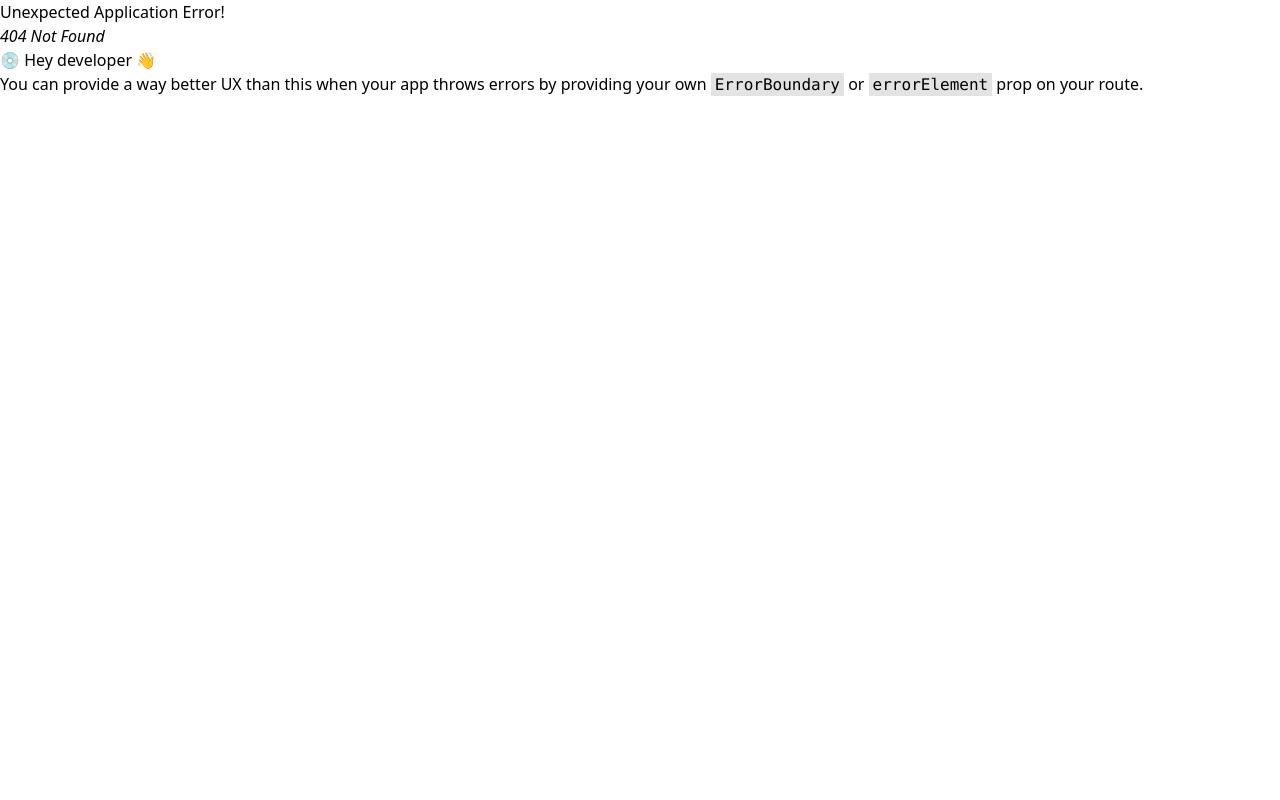
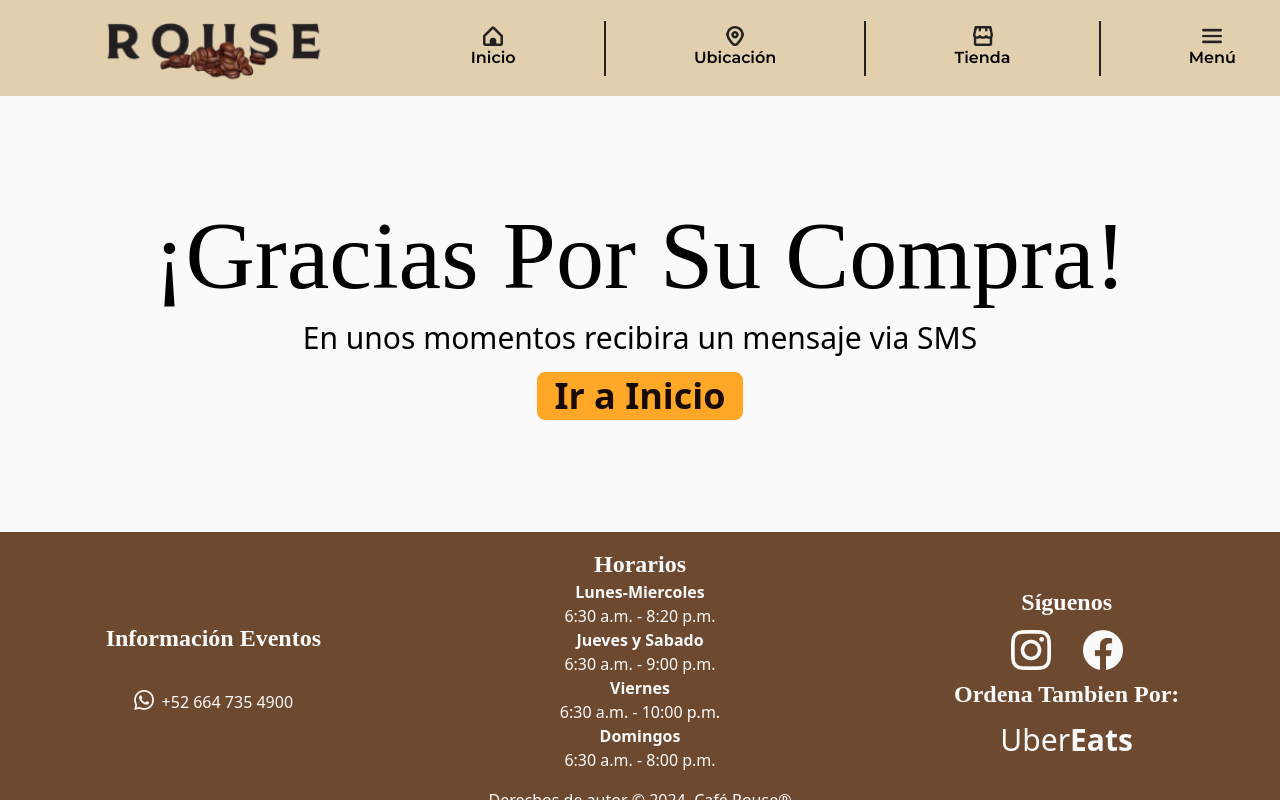
Before and after one commit to MxKzCharlie/cafeRouseGit, a React (Vite) app: page /thankyou in a window 1280 px wide. Before the commit this address had no page. Built offline with nearby package versions, Linux system fonts and the light colour scheme; a web font is replaced by a local one.

Commit message:
try sendOrderPickUp

```diff
--- a/src/components/storePage/paymentSection.jsx
+++ b/src/components/storePage/paymentSection.jsx
@@ -43,7 +43,7 @@ function PaymentSection() {
         sendOrderPickUp(dataClient, count);
     };
 
-    const handlePaymentDelivery = (event) => {
+    const handlePaymentDelivery = async (event) => {
         event.preventDefault();
 
         if(cash){
@@ -56,8 +56,8 @@ function PaymentSection() {
                 "Pago": "Pendiente...",
             });
 
-            sendOrderPickUp(dataClient, count);
-            navigate("/tienda/");
+            await sendOrderPickUp(dataClient, count);
+            navigate("/thankyou/");
         }else{
             if(total === 0){
                 return null;
--- a/src/main.jsx
+++ b/src/main.jsx
@@ -11,7 +11,7 @@ import Bakery from './components/storePage/bakery'
 import Extras from './components/storePage/extras'
 import CarMain from './components/storePage/carMain'
 import DetailsStore from './components/storePage/detailsStore'
-import RainAnimations from './utils/rainAnimations'
+import ThankYouPage from './pages/thankyouPage'
 import './index.css'
 
 const router = createBrowserRouter([
@@ -69,8 +69,8 @@ const router = createBrowserRouter([
     ],
   },
   {
-    path: "test/",
-    element: <RainAnimations />,
+    path: "thankyou/",
+    element: <ThankYouPage />,
   },
 ]);
 
--- /dev/null
+++ b/src/pages/thankyouPage.jsx
@@ -0,0 +1,28 @@
+import HeaderV2 from "../components/HeaderV2"
+import Footer from "../components/Footer"
+import { MenuContext } from '../utils/Contexts'
+import { useMenu } from "../hooks/globalStates"
+import { Link } from "react-router-dom"
+
+function ThankYouPage() {
+    const {menu, setMenu} = useMenu();
+
+    return (
+        <MenuContext.Provider value={{menu, setMenu}}>
+            <div className="bg-bgWhite w-screen h-screen grid overflow-x-hidden
+            sm:grid-rows-custom grid-rows-customSm">
+                <HeaderV2 />
+                <div className="h-auto w-full flex flex-col justify-center items-center gap-4 my-28">
+                    <h1 className="text-center text-8xl font-titles">¡Gracias Por Su Compra!</h1>
+                    <span className="text-3xl px-4 text-center">En unos momentos recibira un mensaje via SMS</span>
+                    <Link to="/" className="btn btn-accent text-4xl">
+                        Ir a Inicio
+                    </Link>
+                </div>
+                <Footer />
+            </div>
+        </MenuContext.Provider>
+    );
+}
+
+export default ThankYouPage;
--- a/src/services/sendOrderPickUp.js
+++ b/src/services/sendOrderPickUp.js
@@ -13,7 +13,7 @@ export const sendOrderPickUp = async (dataClient, order) => {
 
         const result = await response.json();
         if(result.success){
-            alert('Mensaje enviado con exito, sera redirigido al inicio');
+            console.log('Mensaje enviado con exito, sera redirigido al inicio');
         }else {
             alert('No se envio el mensaje, intentelo mas tarde');
             console.log('Error al enviar el mensaje');
```
